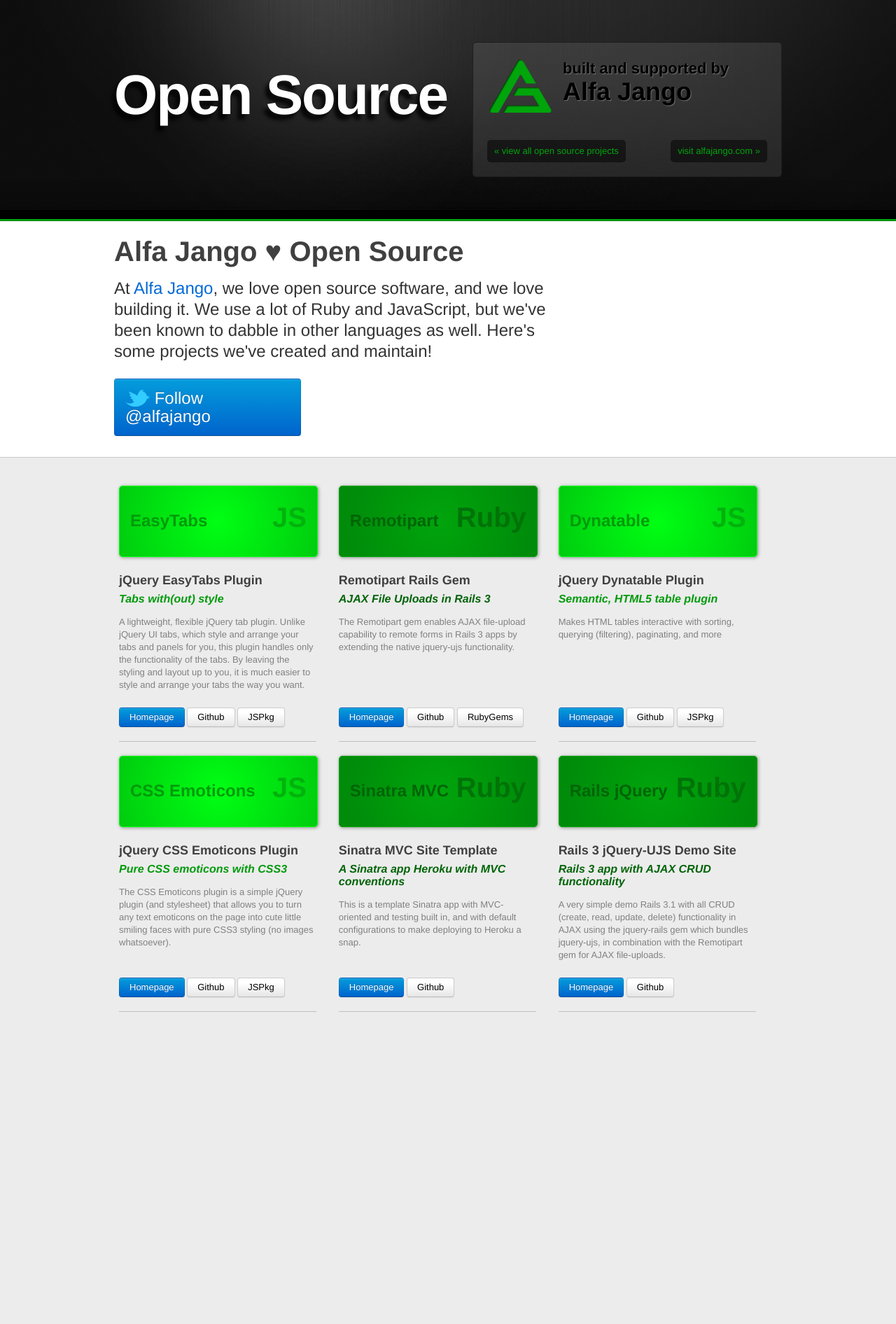
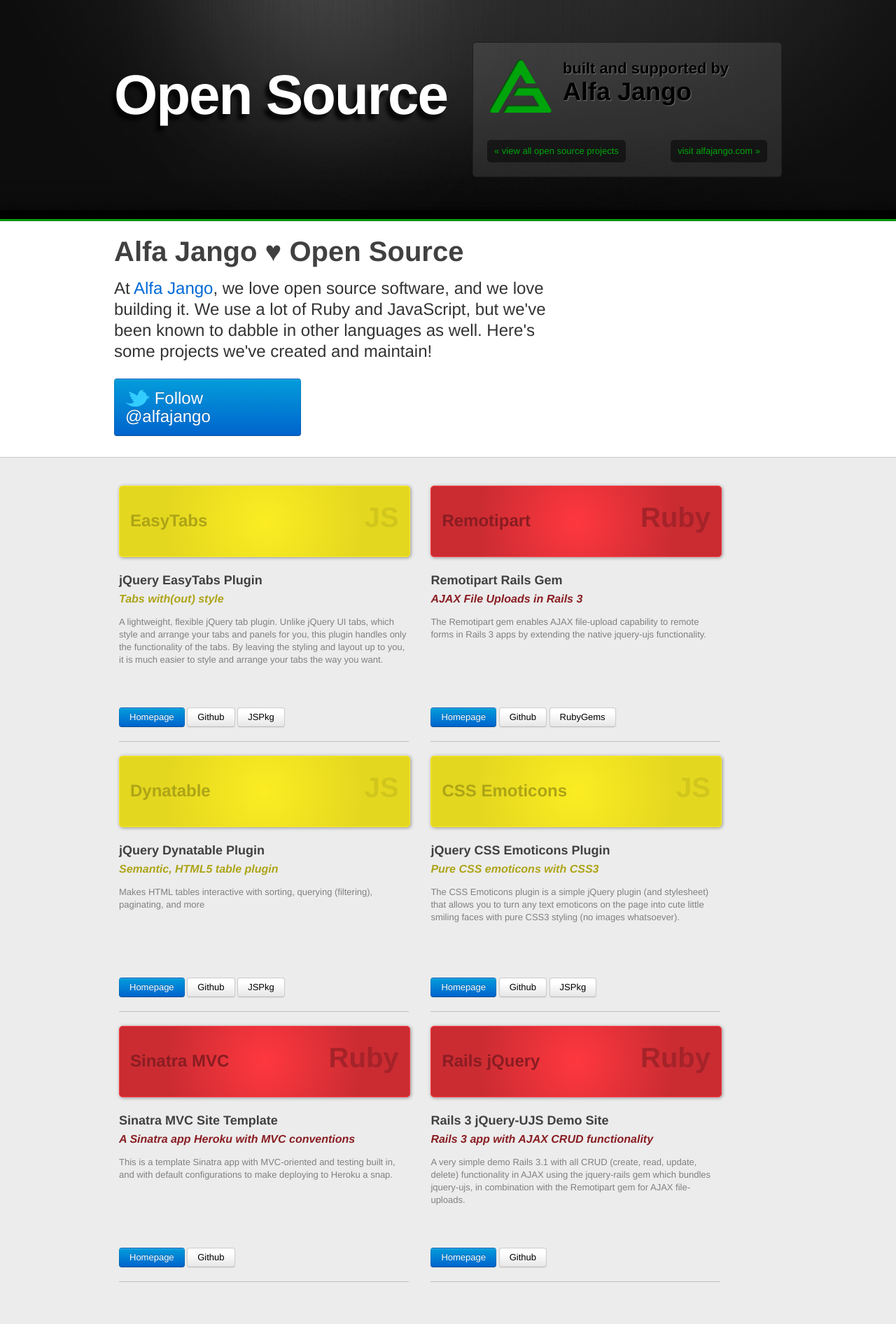
Before and after one commit to alfajango/alfajango.github.com, a Jekyll site: the page built from index.html, in a window 1280 px wide. Shown: the whole page at 70% size. Built offline with Jekyll 4.4.1, drawn with Linux system fonts in a browser that asks for light colours; nearby versions of some CDN libraries; library files that are not in the unit come from our copies; Markdown is read by kramdown in place of the engine named in the settings; before the commit the page ends 1506 px from its top, so only the background shows below that.

Commit message:
Updated homepage colors, yellow for JS, red for ruby

```diff
--- a/css/application.css
+++ b/css/application.css
@@ -211,7 +211,7 @@
   border-bottom: solid 1px #c0c0c0;
   vertical-align: top;
   display: inline-block;
-  width: 30%;
+  width: 44%;
   margin: 0 3% 20px 0;
   padding-bottom: 20px;
   zoom:1; *display:inline;
@@ -227,27 +227,26 @@
   box-shadow: 1px 1px 5px rgba(0,0,0,0.4);
 }
 .project-tile.js {
-  border: solid 1px #00ff13;
+  border: solid 1px #fbed22;
 
-  background: #34A0D2; /* fallback for non-supporting browsers */
-  background-image: -webkit-gradient(radial, center center, 0, center center, 141, from(#00ff13), to(#00a50c), color-stop(250%, #00d50f), color-stop(500%, #00a50c)); /* old WebKit Syntax */
-  background-image: -webkit-radial-gradient(center center, circle contain, #00ff13 0%, #00d50f 250%, #00a50c 500%); /* New WebKit syntax */
-  background-image: -moz-radial-gradient(center center, circle contain, #00ff13 0%, #00d50f 250%, #00a50c 500%);
-  background-image: -ms-radial-gradient(center center, circle contain, #00ff13 0%, #00d50f 250%, #00a50c 500%); /* IE10+ */
-  background-image: -o-radial-gradient(center center, circle contain, #00ff13 0%, #00d50f 250%, #00a50c 500%); /* Opera (13?) */
-  background-image: radial-gradient(center center, circle contain, #00ff13 0%, #00d50f 250%, #00a50c 500%); /* standard syntax */
+  background: #ede020; /* fallback for non-supporting browsers */
+  background-image: -webkit-gradient(radial, center center, 0, center center, 141, from(#fbed22), to(#e4d71f), color-stop(250%, #ede020), color-stop(500%, #e4d71f)); [> old WebKit Syntax <]
+  background-image: -webkit-radial-gradient(center center, circle contain, #fbed22 0%, #ede020 250%, #e4d71f 500%); [> New WebKit syntax <]
+  background-image: -moz-radial-gradient(center center, circle contain, #fbed22 0%, #ede020 250%, #e4d71f 500%);
+  background-image: -ms-radial-gradient(center center, circle contain, #fbed22 0%, #ede020 250%, #e4d71f 500%); [> IE10+ <]
+  background-image: -o-radial-gradient(center center, circle contain, #fbed22 0%, #ede020 250%, #e4d71f 500%); [> Opera (13?) <]
+  background-image: radial-gradient(center center, circle contain, #fbed22 0%, #ede020 250%, #e4d71f 500%); [> standard syntax <]
 }
 .project-tile.ruby {
-  border: solid 1px #00a50c;
+  border: solid 1px #ff373f;
 
-  background: #008d0a;
-  background-image: -webkit-gradient(radial, center center, 0, center center, 141, from(#00a50c), to(#007308), color-stop(250%, #008d0a), color-stop(500%, #007308)); /* old WebKit Syntax */
-  background-image: -webkit-radial-gradient(center center, circle contain, #00a50c 0%, #008d0a 250%, #007308 700%); /* New WebKit syntax */
-  background-image: -moz-radial-gradient(center center, circle contain, #00a50c 0%, #008d0a 250%, #007308 500%);
-  background-image: -moz-radial-gradient(center center, circle contain, #00a50c 0%, #008d0a 250%, #007308 500%);
-  background-image: -ms-radial-gradient(center center, circle contain, #00a50c 0%, #008d0a 250%, #007308 500%); /* IE10+ */
-  background-image: -o-radial-gradient(center center, circle contain, #00a50c 0%, #008d0a 250%, #007308 500%); /* Opera (13?) */
-  background-image: radial-gradient(center center, circle contain, #00a50c 0%, #008d0a 250%, #007308 500%); /* standard syntax */
+  background: #da2f36;
+  background-image: -webkit-gradient(radial, center center, 0, center center, 141, from(#ff373f), to(#ca2c32), color-stop(250%, #da2f36), color-stop(500%, #ca2c32)); [> old WebKit Syntax <]
+  background-image: -webkit-radial-gradient(center center, circle contain, #ff373f 0%, #da2f36 250%, #ca2c32 700%); [> New WebKit syntax <]
+  background-image: -moz-radial-gradient(center center, circle contain, #ff373f 0%, #da2f36 250%, #a42329 500%);
+  background-image: -ms-radial-gradient(center center, circle contain, #ff373f 0%, #da2f36 250%, #a42329 500%); [> IE10+ <]
+  background-image: -o-radial-gradient(center center, circle contain, #ff373f 0%, #da2f36 250%, #a42329 500%); [> Opera (13?) <]
+  background-image: radial-gradient(center center, circle contain, #ff373f 0%, #da2f36 250%, #ca2c32 500%); [> standard syntax <]
 }
 .project-tile a {
   display: block;
@@ -256,10 +255,10 @@
   font-weight: bold;
 }
 .project-tile.js a, li.js .homepage-tagline {
-  color: #009a0b;
+  color: #ada417;
 }
 .project-tile.ruby a, li.ruby .homepage-tagline {
-  color: #006407;
+  color: #891d22;
 }
 
 .projects li a.btn {
@@ -278,10 +277,10 @@
   height: 75px;
 }
 .project-tile.js span {
-  color: #00b30d;
+  color: #d1c61c;
 }
 .project-tile.ruby span {
-  color: #007308;
+  color: #a42329;
 }
 .project-info {
   height: 200px;
```
